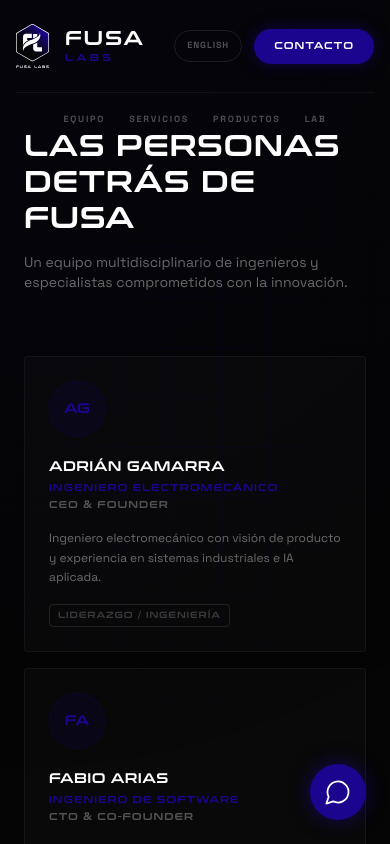
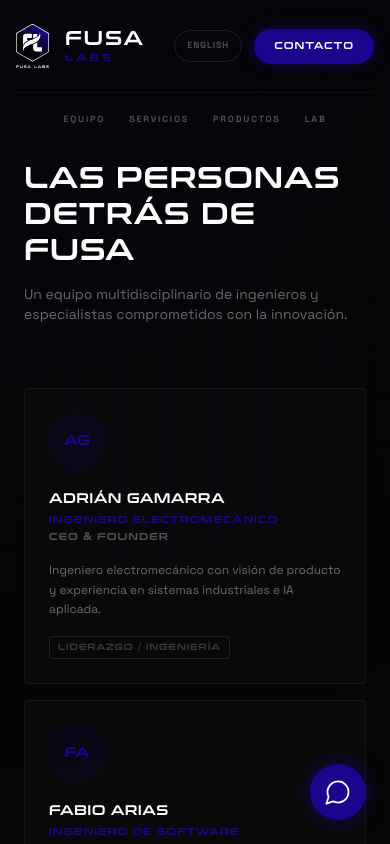
Before and after one commit to FabioArias23/fusalabslandingpage, a Next.js app: page /equipo in a window 390 px wide. Shown: the top 844 px of the page. Built offline with nearby package versions, Linux system fonts and the light colour scheme.

Commit message:
Fix: Mobile text overflow and vertical spacing clearance

```diff
--- a/src/components/Layout.tsx
+++ b/src/components/Layout.tsx
@@ -29,7 +29,7 @@
         languageLabel={currentData.navigation.languageLabel}
         toggleLanguage={toggleLanguage}
       />
-      <main className="pt-32">{children}</main>
+      <main className="pt-[160px] md:pt-32">{children}</main>
       <Footer {...currentData.footer} branding={currentData.branding} />
       <WhatsAppFAB />
     </div>
--- a/src/sections/Hero/index.tsx
+++ b/src/sections/Hero/index.tsx
@@ -12,7 +12,7 @@
 }: HeroProps) => {
 
   return (
-    <section id="inicio" className="relative pt-36 lg:pt-48 px-6 md:px-12 z-10 overflow-hidden">
+    <section id="inicio" className="relative pt-44 lg:pt-48 px-6 md:px-12 z-10 overflow-hidden">
       <div className="max-w-[1600px] mx-auto">
         <div className="grid grid-cols-1 lg:grid-cols-12 gap-10 items-end">
           <div className="lg:col-span-8">
--- a/src/sections/Services/ServiceCard.tsx
+++ b/src/sections/Services/ServiceCard.tsx
@@ -59,7 +59,7 @@
     </div>
 
     <div className="relative z-10">
-      <h3 className="text-4xl md:text-5xl font-bold mb-8 group-hover:translate-x-2 transition-transform duration-500 ease-in-out leading-tight font-conthrax text-fusa-white">
+      <h3 className="text-4xl md:text-5xl font-bold mb-8 group-hover:translate-x-2 transition-transform duration-500 ease-in-out leading-tight font-conthrax text-fusa-white break-words">
         {title}
       </h3>
       <p className="text-white/60 text-lg font-inter leading-relaxed max-w-sm transition-colors duration-500">
--- a/src/styles/globals.css
+++ b/src/styles/globals.css
@@ -143,9 +143,23 @@
 }
 
 @layer base {
-  h1 { font-size: clamp(2.5rem, 10vw, 8rem); }
-  h2 { font-size: clamp(2rem, 8vw, 5rem); line-height: 1.1; }
-  h3 { font-size: clamp(1.5rem, 5vw, 3rem); line-height: 1.2; }
+  h1 {
+    font-size: clamp(2.2rem, 10vw, 8rem);
+    overflow-wrap: break-word;
+    hyphens: auto;
+  }
+  h2 {
+    font-size: clamp(1.8rem, 8vw, 5rem);
+    line-height: 1.1;
+    overflow-wrap: break-word;
+    hyphens: auto;
+  }
+  h3 {
+    font-size: clamp(1.4rem, 5vw, 3rem);
+    line-height: 1.2;
+    overflow-wrap: break-word;
+    hyphens: auto;
+  }
 }
 
 @layer base {
```
